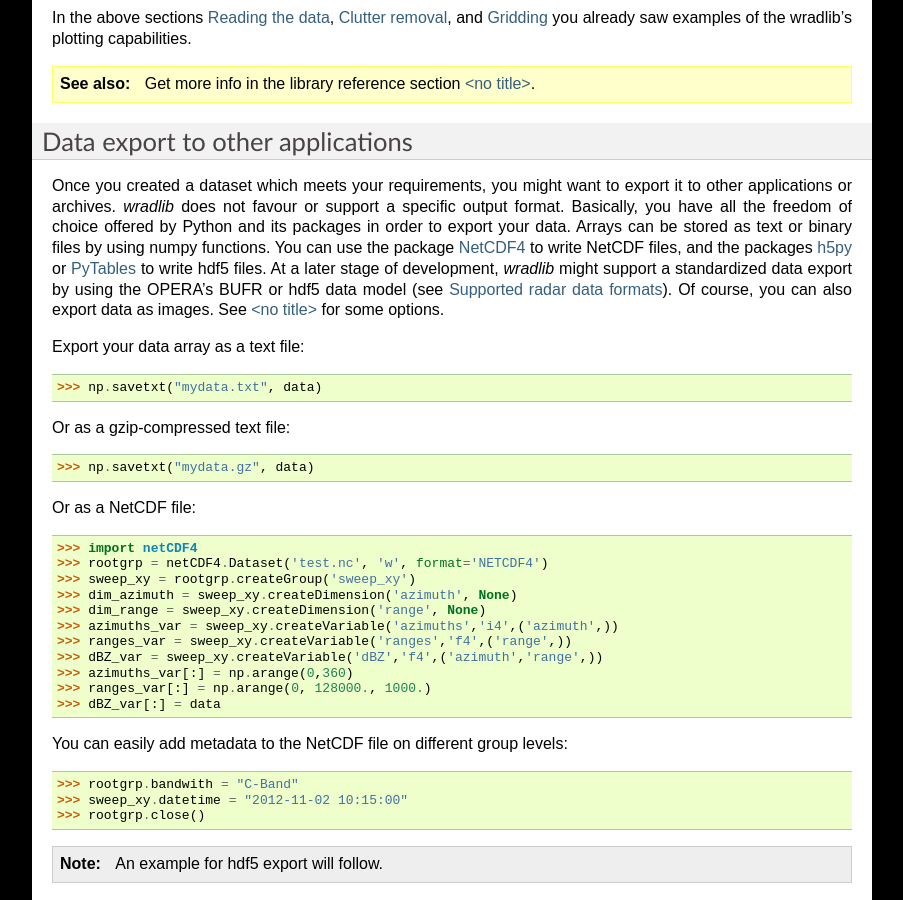
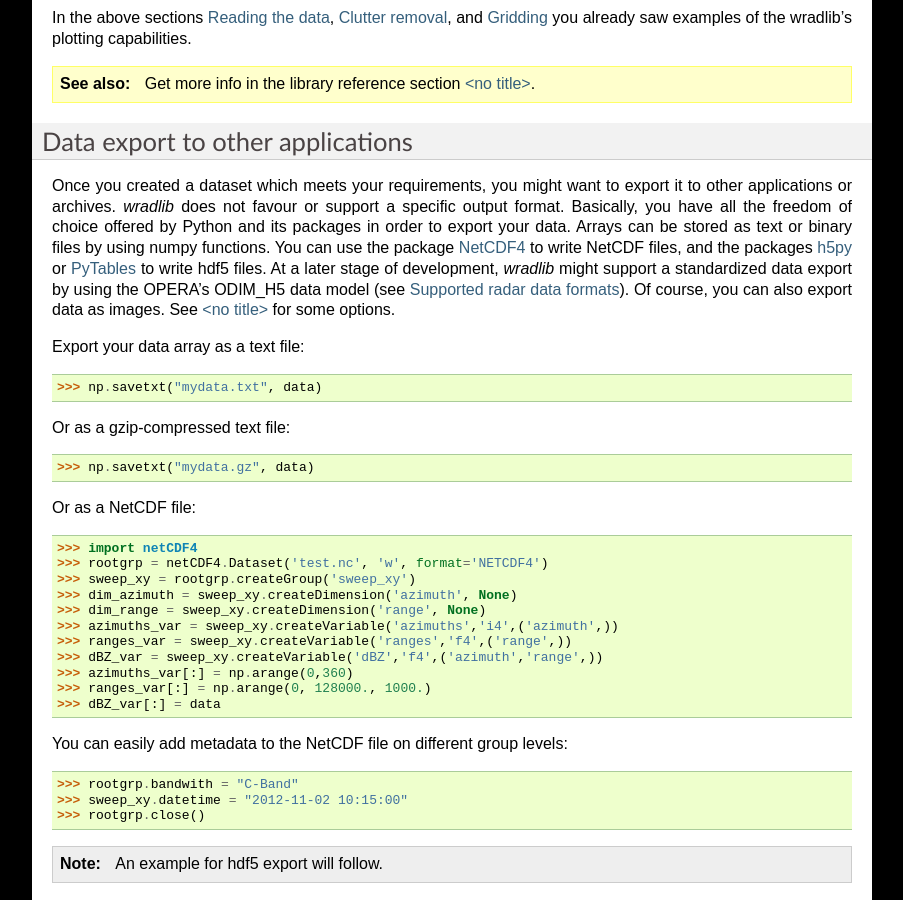
Before and after one commit to wradlib/wradlib-docs, a Sphinx documentation site: the page built from source/tutorial_workflow.rst, in a window 1280 px wide and 900 px high, scrolled down 6215 px. Shown: the whole window, without its empty margins (198-1101 px from the left). Built offline with Sphinx 7.4.7, drawn with Linux system fonts in a browser that asks for light colours; formulas are drawn with MathJax 3.

Commit message:
Entirely removing BUFR support from wradlib.
Affects modules bufr and io, the documentation, the examples and examples/data.

Our policys from now on should be to refer users to the OPERA software webpage
at http://www.eumetnet.eu/opera-software (see tutorial_supported_formats.rst).
It would be good if anyone would contribute some best practice example for using
OPERA BUFR software together with wradlib.

```diff
--- a/source/bufr.rst
+++ /dev/null
@@ -1 +0,0 @@
-.. automodule:: wradlib.bufr
--- a/source/reference.rst
+++ b/source/reference.rst
@@ -5,7 +5,6 @@
    :maxdepth: 1
 
    io
-   bufr
    trafo
    zr
    georef
--- a/source/tutorial_workflow.rst
+++ b/source/tutorial_workflow.rst
@@ -220,7 +220,9 @@
 
 Data export to other applications
 ---------------------------------
-Once you created a dataset which meets your requirements, you might want to export it to other applications or archives. *wradlib* does not favour or support a specific output format. Basically, you have all the freedom of choice offered by Python and its packages in order to export your data. Arrays can be stored as text or binary files by using numpy functions. You can use the package `NetCDF4 <http://code.google.com/p/netcdf4-python/>`_ to write NetCDF files, and the packages `h5py <http://code.google.com/p/h5py/>`_ or `PyTables <http://www.pytables.org/moin>`_ to write hdf5 files. At a later stage of development, *wradlib* might support a standardized data export by using the OPERA's BUFR or hdf5 data model (see :doc:`tutorial_supported_formats`). Of course, you can also export data as images. See :doc:`vis` for some options.
+Once you created a dataset which meets your requirements, you might want to export it to other applications or archives. *wradlib* does not favour or support a specific output format. Basically, you have all the freedom of choice offered by Python and its packages in order to export your data. Arrays can be stored as text or binary files by using numpy functions. You can use the package `NetCDF4 <http://code.google.com/p/netcdf4-python/>`_ to write NetCDF files, and the packages `h5py <http://code.google.com/p/h5py/>`_ or `PyTables <http://www.pytables.org/moin>`_ to write hdf5 files.
+At a later stage of development, *wradlib* might support a standardized data export by using the OPERA's ODIM_H5 data model
+(see :doc:`tutorial_supported_formats`). Of course, you can also export data as images. See :doc:`vis` for some options.
 
 Export your data array as a text file:
 
```
Also changed, not shown: source/tutorial_supported_formats.rst (+26 -20 lines).
